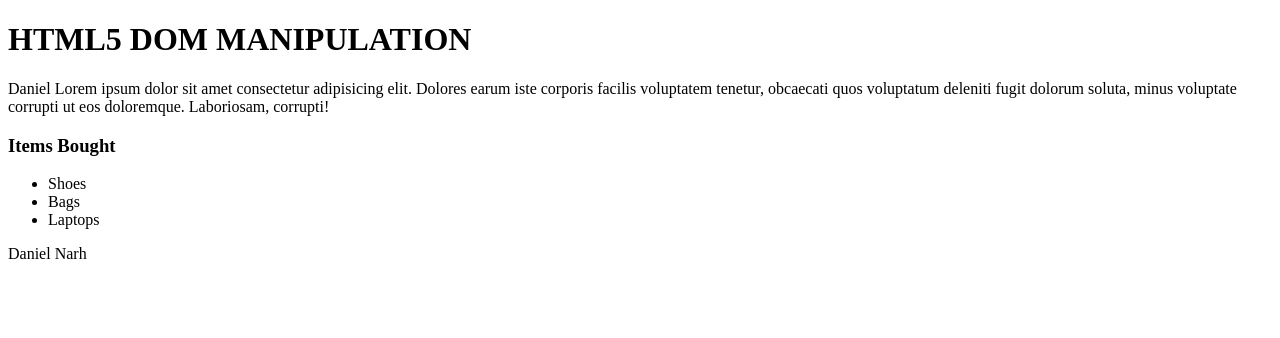
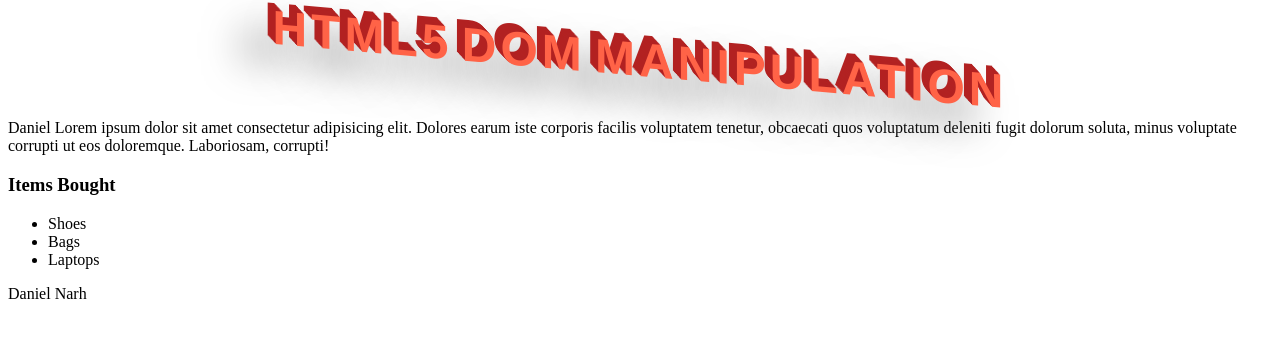
Before and after one commit to danielkpodo/ztm-js, a plain HTML site: page DOM/index.html in a window 1280 px wide. Drawn offline with Linux system fonts and the light colour scheme.

Commit message:
added old styling method

```diff
--- a/DOM/index.html
+++ b/DOM/index.html
@@ -8,7 +8,7 @@
     <link rel="stylesheet" href="./styles.css" />
   </head>
   <body>
-    <h1>HTML5 DOM MANIPULATION</h1>
+    <h1 id="headline">HTML5 DOM MANIPULATION</h1>
     <main>
       <section class="overview">
         <h2 id="title"></h2>
--- a/DOM/script.js
+++ b/DOM/script.js
@@ -1,8 +1,8 @@
 // Js selectors
 
 //1. getElemtsByClassName - array
-const content = document.getElementsByClassName("content");
-console.log(content);
+// const content = document.getElementsByClassName("content");
+// console.log(content);
 
 //2. getElementsByTagName - array
 //3. getElementById - singular
@@ -28,3 +28,22 @@ console.log(content);
 
 // Changing styles
 //old way is to do this li.style.background = "red". This does not meet separation of concerns
+
+//BETTER WAY OF STYLING
+const h1 = document.querySelector("h1");
+h1.className = "coolTitle";
+
+//To check a list of classses use classList
+//classList.add - use to add a new class
+// classList.remove("done") - use to remove a class
+//classList.toggle('done') - use to turn on or off
+
+const li = document.querySelector("li");
+
+li.addEventListener("click", () => {
+  li.classList.toggle("done");
+});
+
+//we can also select the children and parentElement of items on a page
+
+// It is very important for us to cache selectors
--- a/DOM/styles.css
+++ b/DOM/styles.css
@@ -1,8 +1,8 @@
 .coolTitle {
   text-align: center;
   font-family: "Oswald", Helvetica, sans-serif;
-  font-size: 80px;
-  transform: skewY(-10deg);
+  font-size: 3rem;
+  transform: skewY(5deg);
   letter-spacing: 4px;
   word-spacing: -8px;
   color: tomato;
@@ -11,3 +11,7 @@
     -6px -6px 0 firebrick, -7px -7px 0 firebrick, -8px -8px 0 firebrick,
     -30px 20px 40px dimgrey;
 }
+
+.done {
+  text-decoration: line-through;
+}
```
